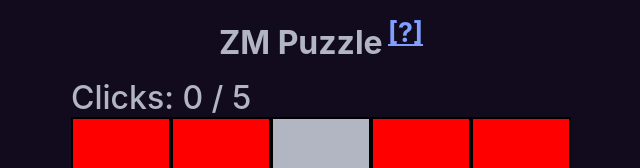
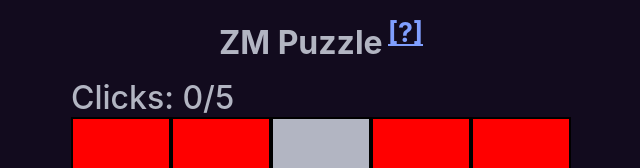
Before and after one commit to shaneshame/zm-puzzle, a React (Create React App) app: page / in a window 1280 px wide. Shown: the top 168 px of the page, without its empty margins (319-959 px from the left). Built offline with nearby package versions, Linux system fonts and the light colour scheme.

Commit message:
Change Click Counter Color and Display

```diff
--- a/src/App.js
+++ b/src/App.js
@@ -133,10 +133,12 @@ function App() {
       </HeaderBar>
       <ClickCounterContainer>
         Clicks:{' '}
-        <ClickCounterSpan hasExceeded={clickCounter > complexity}>
+        <ClickCounterSpan
+          hasExceeded={complexity > 0 && clickCounter > complexity}
+        >
           {clickCounter}
-        </ClickCounterSpan>{' '}
-        / {complexity}
+        </ClickCounterSpan>
+        {complexity > 0 && `/${complexity}`}
       </ClickCounterContainer>
       <Board
         gameState={game}
```
